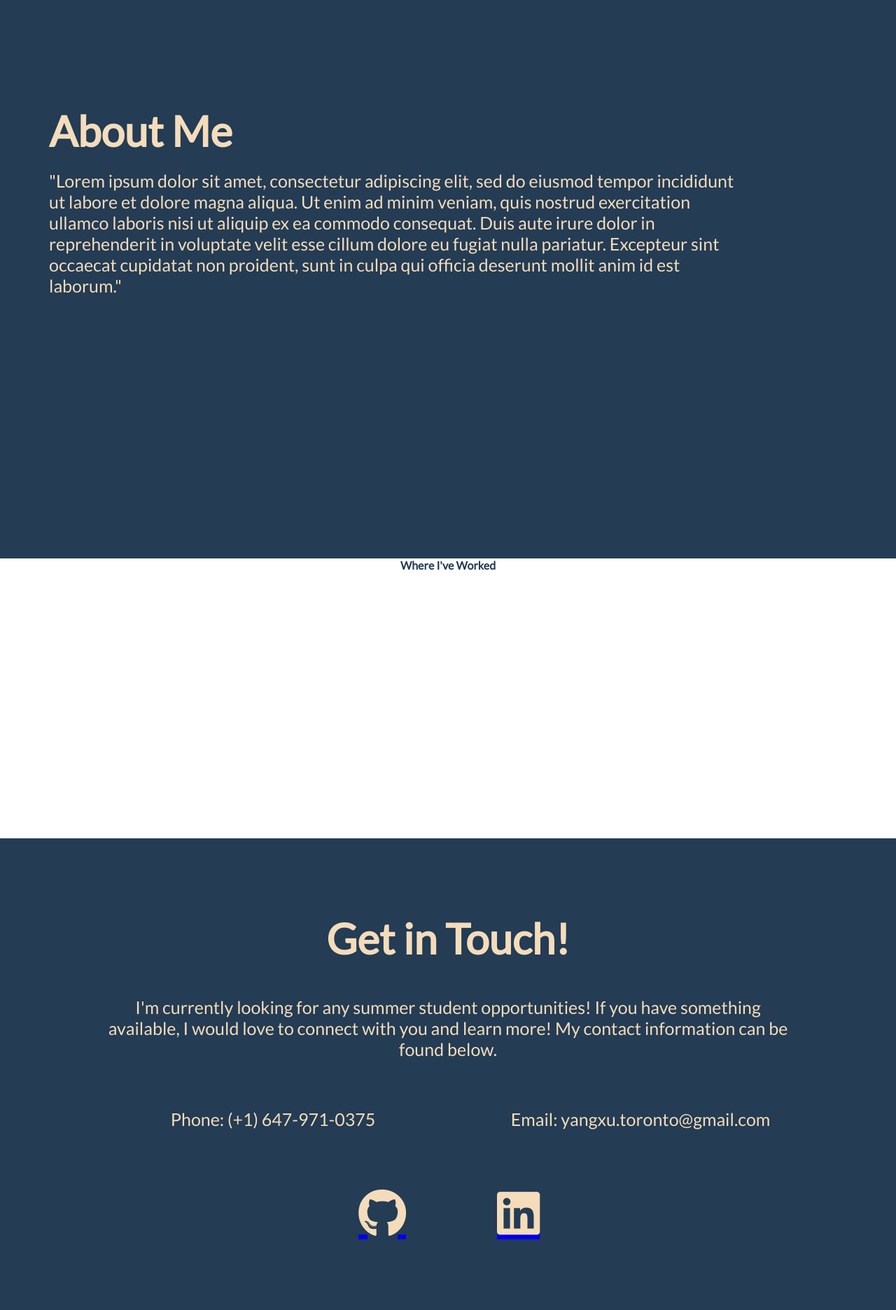
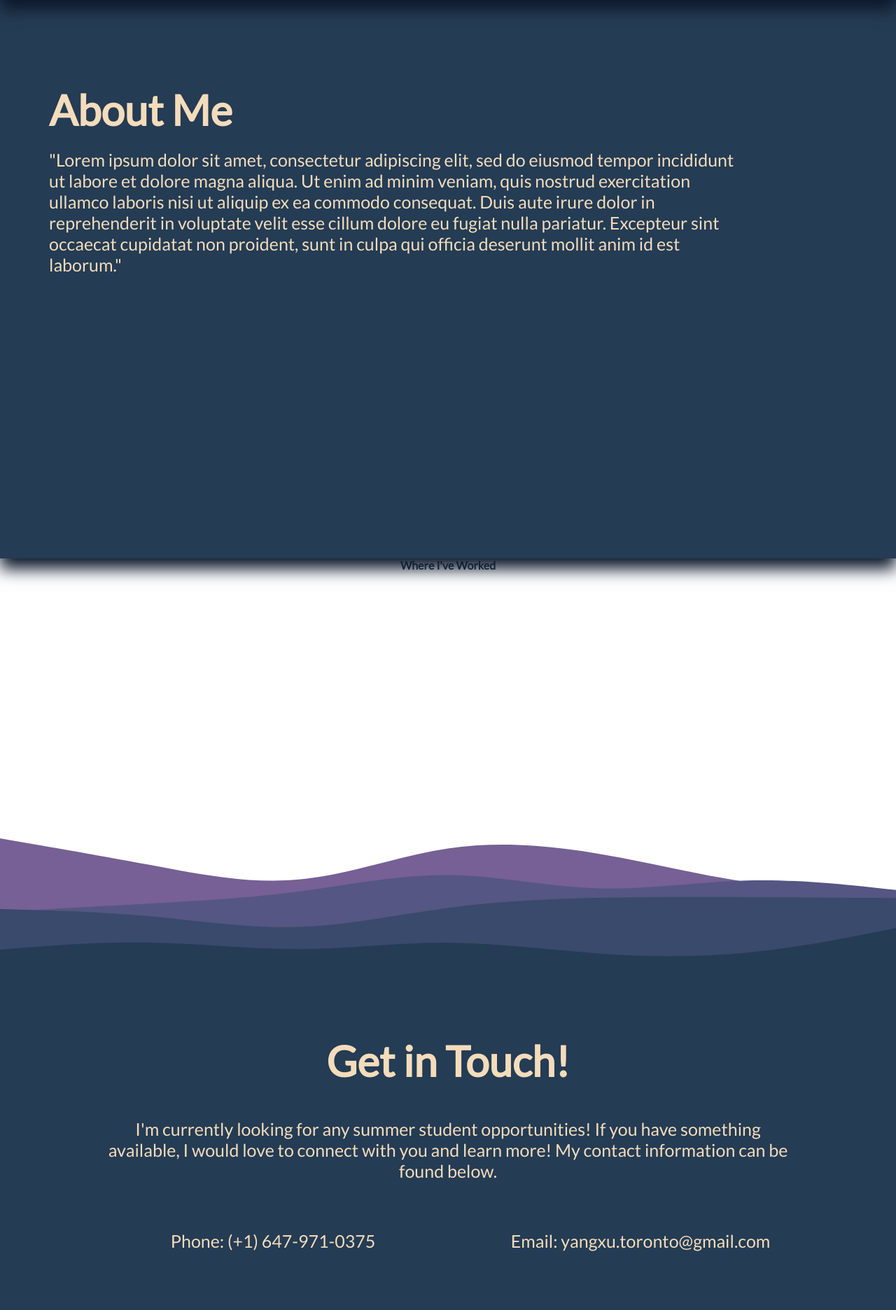
Before and after one commit to YangXu-0/personal-website, a React (Create React App) app: page / in a window 1280 px wide. Shown: the part 802-2674 px from the top of the page at 70% size. Built offline with nearby package versions, Linux system fonts and the light colour scheme.

Commit message:
added shadows and curve

```diff
--- a/src/App.css
+++ b/src/App.css
@@ -25,7 +25,7 @@
 main {
   display: grid;
   grid-template-columns: 100%;
-  grid-template-rows: 100vh 800px 400px 700px 30px;
+  grid-template-rows: 100vh 800px 400px 850px 30px;
   grid-template-areas:
   "top1"
   "about"
@@ -39,6 +39,8 @@ main {
   color: var(--normal-txt-color);
 
   width: 100vw;
+
+  z-index: 999;
 }
 
 #About {
--- a/src/Components/about.css
+++ b/src/Components/about.css
@@ -3,16 +3,21 @@
 
     display: grid;
     grid-template-columns: 1fr 1000px 3fr;
-    grid-template-rows: 1fr 90px 400px 1fr;
+    grid-template-rows: 1fr 90px 400px 1fr 60px;
     grid-template-areas:
     " . . ."
     ". title picture"
     ". text picture"
-    ". . .";
+    ". . ."
+    "curve curve curve";
 
     height: 100%;
     width: 100vw;
     text-align: left;
+
+    box-shadow: 0px 15px 22px var(--shadow-color);
+
+    position: relative;
 }
 
 #about-heading {
@@ -32,3 +37,31 @@
     align-items: flex-start;
     font-size: 25px;
 }
+
+.curve {
+    grid-area: curve;
+    position: absolute;
+    top: 0;
+    left: 0;
+    width: 100%;
+    overflow: hidden;
+    line-height: 0;
+    transform: rotate(180deg);
+
+    display: flex;
+    align-items: flex-end;
+
+    background-color: white;
+    line-height: 0;
+}
+
+.curve svg {
+    position: relative;
+    display: block;
+    width: calc(124% + 1.3px);
+    height: 66px;
+}
+
+.curve .shape-fill {
+    fill: #243C54;
+}
--- a/src/Components/colors.css
+++ b/src/Components/colors.css
@@ -2,4 +2,5 @@
     --panel-bg-color: #243c54;
     --panel-txt-color: #f4dcbb;
     --normal-txt-color: #243c54;
+    --shadow-color: #0b1629;
   }
--- a/src/Components/contact.css
+++ b/src/Components/contact.css
@@ -6,9 +6,9 @@
 
     display: grid;
     grid-template-columns: 1fr 500px 500px 1fr;
-    grid-template-rows: 0.35fr 200px 100px 100px 200px 1fr;
+    grid-template-rows: 200px 200px 100px 100px 200px 1fr;
     grid-template-areas:
-        ". . . ."
+        "curve curve curve curve"
         ". Title Title ."
         ". pls pls ."
         ". Phone Email ."
@@ -18,6 +18,7 @@
     height: 100%;
     width: 100vw;
     text-align: center;
+
 }
 
 #title {
@@ -79,3 +80,16 @@
     font-size: 70px;
     color: var(--panel-txt-color);
 }
+
+.spacer {
+    grid-area: curve;
+    background-repeat: no-repeat;
+    background-position: center;
+    background-color: white;
+    display: flex;
+    align-items: flex-end;
+}
+
+.layer1 {
+    background-image: url('./Assets/layer1.svg');
+}
--- a/src/Components/contact.js
+++ b/src/Components/contact.js
@@ -5,6 +5,7 @@ function Contact(props) {
         <div id="contact-container">
             <link rel="stylesheet" href="https://use.fontawesome.com/releases/v5.6.1/css/all.css"></link>
 
+            <div class="spacer layer1"></div>
             <p id="title">Get in Touch!</p>
             <p id="job">I'm currently looking for any summer student opportunities!
             If you have something available, I would love to connect with you and learn more!
--- a/src/Components/top.css
+++ b/src/Components/top.css
@@ -17,6 +17,8 @@
 
     background-image: url("./Assets/WebsiteBackground.png");
     background-repeat: no-repeat;
+
+    box-shadow: 0px 15px 22px var(--shadow-color);
 }
 
 #Hi {
```
Also changed, not shown: src/Components/Assets/layer1.svg (added).
